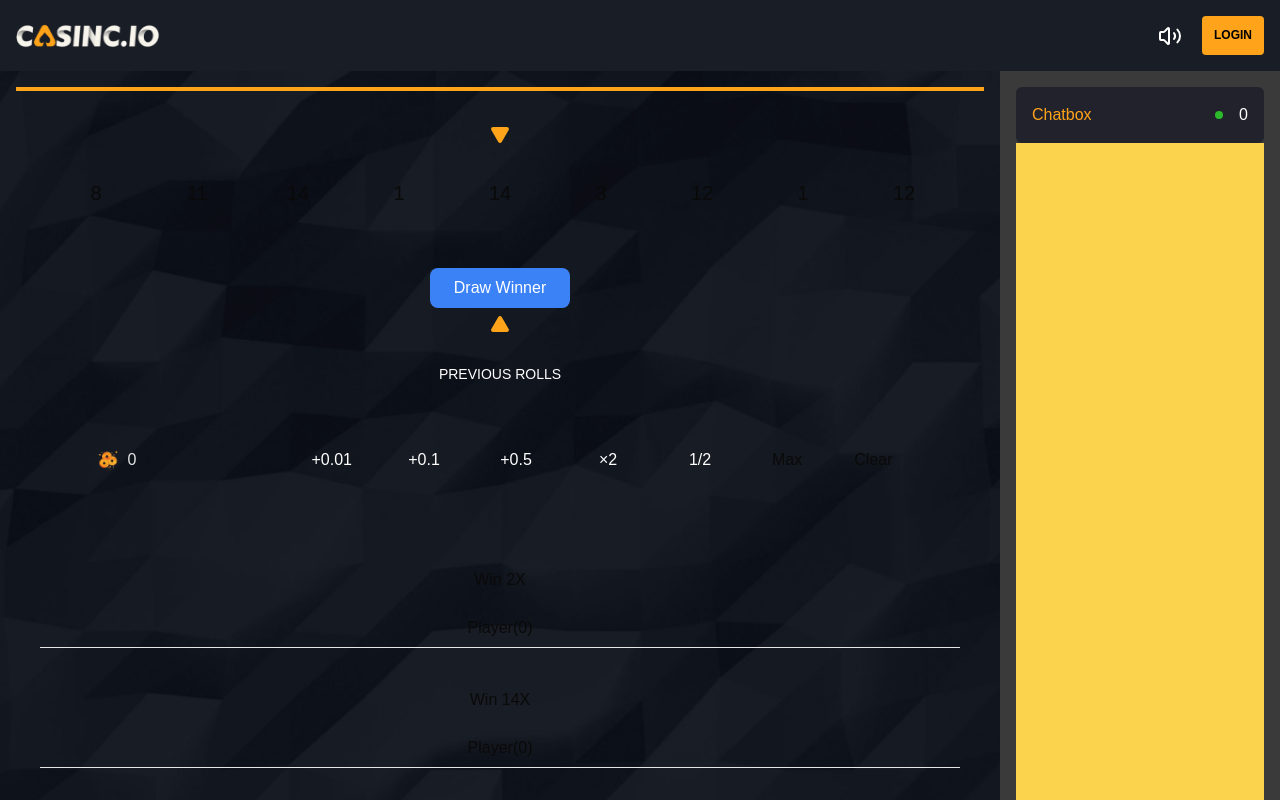
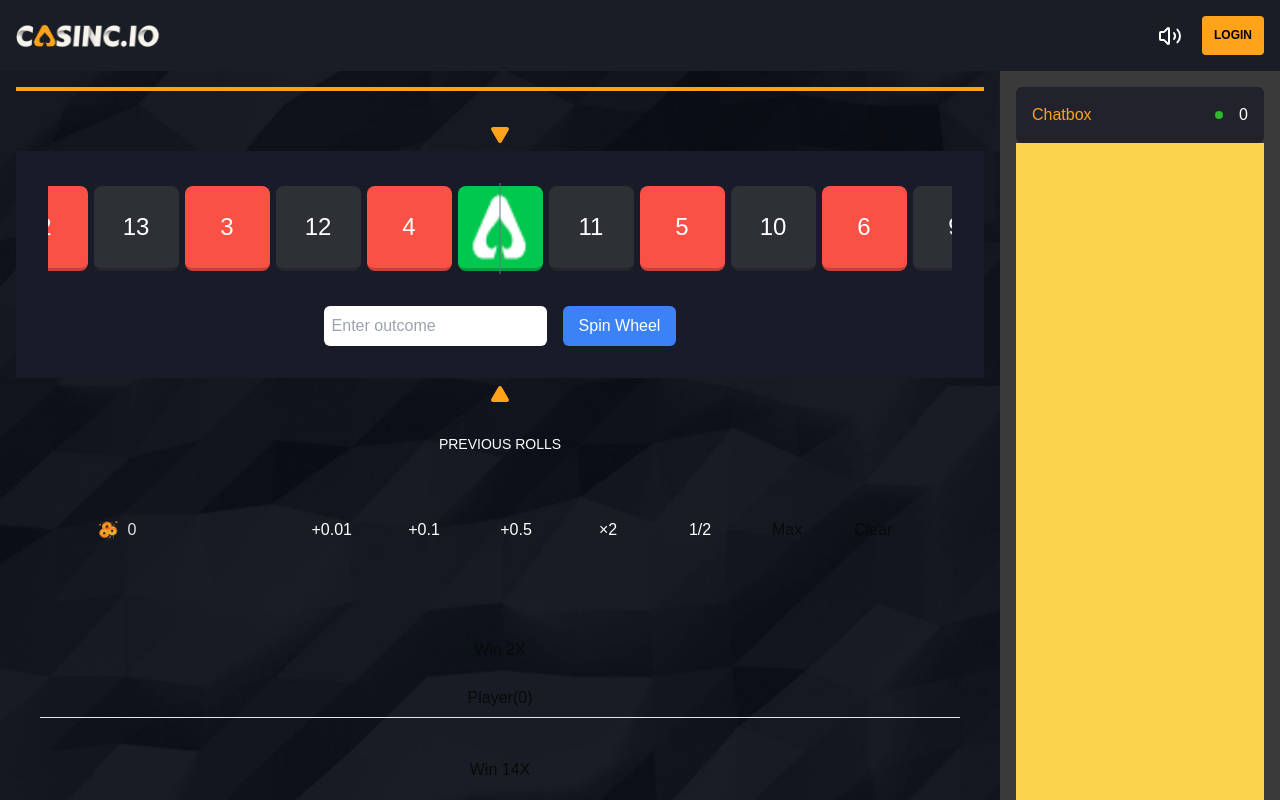
Before and after one commit to Navdeep-Davang/Roulette_Game, a Next.js app: page / in a window 1280 px wide. Shown: the top 800 px of the page. Built offline with nearby package versions, Linux system fonts and the light colour scheme.

Commit message:
CSS and Typescript for the wheel animation

```diff
--- /dev/null
+++ b/dir/components/roulette/Game/RouletteWheel/index.tsx
@@ -0,0 +1,133 @@
+'use client'
+
+import React, { useState, useRef, useEffect } from 'react';
+
+const RouletteWheel: React.FC = () => {
+  const [spinning, setSpinning] = useState(false);
+  const [outcome, setOutcome] = useState<number | null>(null);
+  const wheelRef = useRef<HTMLDivElement | null>(null);
+
+  // Initialize the wheel when the component mounts
+  const initWheel = () => {
+    const row = ["1", "14", "2", "13", "3", "12", "4", "0", "11", "5", "10", "6", "9", "7", "8"];
+
+    const colors = ["red", "black", "red", "black", "red", "black", "red", "green", "black", "red", "black", "red", "black", "red", "black"];
+
+    const wheel = wheelRef.current;
+    if (wheel) {
+      const rowsCount = 29;  // Ensure enough rows for proper spin
+      const rows = Array.from({ length: rowsCount }, () => {
+        const rowElement = document.createElement('div');
+        rowElement.classList.add('row');
+        row.forEach((number, idx) => {
+          const cardElement = document.createElement('div');
+          cardElement.classList.add('card', colors[idx]);
+          if (number === "0") {
+            const img = document.createElement('img');
+            img.classList.add('wheel-icon');
+            img.src = '/roulette/Sign.png';
+            img.alt = '0';
+            img.width = 70;
+            img.height = 70;
+            cardElement.appendChild(img);
+          } else {
+            cardElement.textContent = number;
+          }
+          rowElement.appendChild(cardElement);
+        });
+        return rowElement;
+      });
+
+      rows.forEach(rowElement => wheel.appendChild(rowElement));
+    }
+  };
+
+
+  // Function to spin the wheel based on the outcome
+  const spinWheel = (roll: number) => {
+    if (wheelRef.current && !spinning) {
+      setSpinning(true);
+      const wheel = wheelRef.current;
+      const order = [0, 11, 5, 10, 6, 9, 7, 8, 1, 14, 2, 13, 3, 12, 4];
+      const position = order.indexOf(roll);
+
+      const rows = 12;
+      const cardWidth = 85 + 3 * 2;
+      const landingPosition = rows * 15 * cardWidth + position * cardWidth;
+
+      const randomize = Math.floor(Math.random() * 85) - 85 / 2;
+      const landingPositionWithRandomize = landingPosition + randomize;
+
+      console.log(`Spin Position: ${position}`);
+      console.log(`Card Width: ${cardWidth}`);
+      console.log(`Landing Position: ${landingPosition}`);
+      console.log(`Randomize: ${randomize}`);
+      console.log(`Landing Position with Randomize: ${landingPositionWithRandomize}`);
+
+      const randomX = Math.floor(Math.random() * 50) / 100;
+      const randomY = Math.floor(Math.random() * 20) / 100;
+
+      wheel.style.transitionTimingFunction = `cubic-bezier(0, ${randomX}, ${randomY}, 1)`;
+      wheel.style.transitionDuration = '6s';
+      wheel.style.transform = `translate3d(-${landingPositionWithRandomize}px, 0, 0)`;
+
+      setTimeout(() => {
+        // Disable transition for the instant reset
+        wheel.style.transition = 'none';
+        const resetTo = -(position * cardWidth + randomize);
+        wheel.style.transform = `translate3d(${resetTo}px, 0, 0)`;
+
+        // Force a reflow to apply the transform without transition
+        void wheel.offsetHeight;
+
+        // Re-enable transitions for future spins
+        wheel.style.transition = '';
+        setSpinning(false);
+      }, 6000);
+    }
+  };
+
+
+
+  // Handle Spin button click
+  const handleSpin = () => {
+    if (outcome !== null && outcome >= 0)  {
+      spinWheel(outcome);
+    }
+  };
+
+  useEffect(() => {
+    initWheel();
+  }, []);
+
+  return (
+    <div className="bg-[#191B28] p-8 w-full flex flex-col items-center">
+      <div className="roulette-wrapper relative flex justify-center w-full mx-auto overflow-hidden">
+        <div className="selector absolute left-1/2 transform -translate-x-1/2 w-px bg-gray-500 h-full z-20" />
+        <div
+          ref={wheelRef}
+            className="wheel w-full flex justify-center items-center transition-transform duration-[6s] ease-in-out"
+        />
+      </div>
+
+      <div className="mt-8 text-center">
+        <input
+          className="p-2 rounded-md bg-white text-black"
+          placeholder="Enter outcome"
+          type="number"
+          value={outcome ?? ''}
+          onChange={(e) => setOutcome(Number(e.target.value))}
+        />
+        <button
+          className="ml-4 py-2 px-4 bg-blue-500 text-white rounded-md hover:bg-blue-600"
+          onClick={handleSpin}
+          disabled={spinning}
+        >
+          {spinning ? 'Spinning...' : 'Spin Wheel'}
+        </button>
+      </div>
+    </div>
+  );
+};
+
+export default RouletteWheel;
--- a/dir/components/roulette/Game/Wheel/index.tsx
+++ b/dir/components/roulette/Game/Wheel/index.tsx
@@ -1,11 +1,9 @@
-'use client';
+'use client'
 
-import React, { useRef, useState } from "react";
+import React, { useState } from "react";
 import Image from "next/image";
-import Slider from "react-slick";
-import "slick-carousel/slick/slick.css";
-import "slick-carousel/slick/slick-theme.css";
 
+const Wheel = () => {
   const wheelData = [
     { value: "14", colorClass: "gradient-dark" },
     { value: "3", colorClass: "gradient-red" },
@@ -21,7 +19,7 @@ const wheelData = [
         <Image
           className="wheel-icon"
           src="/roulette/Sign.png"
-        alt="Special Icon"
+          alt="0"
           width={70}
           height={70}
         />
@@ -35,76 +33,62 @@ const wheelData = [
     { value: "1", colorClass: "gradient-red" },
   ];
 
+  const [wheelRotation, setWheelRotation] = useState(0);
 
+  const spinWheel = (targetValue: number) => {
+    const order = [0, 11, 5, 10, 6, 9, 7, 8, 1, 14, 2, 13, 3, 12, 4];
+    const position = order.indexOf(targetValue);
+    const rows = 12;
+    const card = 85; // Width of the wheel item + margin
+    const landingPosition = (rows * 15 * card) + (position * card);
+    const randomize = Math.floor(Math.random() * 75) - 37;
 
-const Wheel = () => {
+    const finalPosition = landingPosition + randomize;
+    setWheelRotation(finalPosition);
 
-
-  const [winner, setWinner] = useState<string | React.JSX.Element | null>(null);
-  const sliderRef = useRef<Slider | null>(null);
-
-  const drawWinner = () => {
-    const randomIndex = Math.floor(Math.random() * wheelData.length);
-    setWinner(wheelData[randomIndex].value);
-
-    // Smooth scroll to the winner slide based on the index
-    if (sliderRef.current) {
-      sliderRef.current.slickGoTo(randomIndex);
-    }
+    // Applying smooth transition and reset
+    setTimeout(() => {
+      setWheelRotation(-(position * card + randomize)); // Reset position after spinning
+    }, 6000); // After 6 seconds, reset the wheel
   };
 
-
-
-  const settings = {
-    infinite: true,
-    speed: 500,
-    slidesToShow: 5, // Adjust based on your design
-    slidesToScroll: 1,
-    autoplay: false,
-    autoplaySpeed: 20,
-    pauseOnHover: true,
-    arrows: false,
-    centerMode: true,
-    centerPadding: '20px',
-    variableWidth: true,
-    beforeChange: (currentSlide: number, nextSlide: number) => {
-      if (nextSlide < currentSlide) {
-        return false; // Prevent backward slide
-      }
-    },
-  };
-
-
   return (
-    <div className="wheel-container w-full">
-      <div className="carousel-wrapper select-none w-full flex flex-col items-center">
-        <Slider {...settings}
-          className="w-full"
-          ref={sliderRef}
+    <div className="w-full">
+      <div className="wheel-container">
+        <div className="wheel-selector"></div>
+        <div
+          className="wheel-content"
+          style={{
+            transform: `translate3d(-${wheelRotation}px, 0, 0)`, // Use translate3d for smoother animations
+            transition: "transform 6s cubic-bezier(0.1, 0.75, 0.25, 1)", // Add cubic-bezier for smoother easing
+            willChange: "transform",
+          }}
         >
           {wheelData.map((item, index) => (
-            <div key={index} className="item-card mx-2 justify-center items-center">
             <div
-                className={`wheel-item w-[85px] h-20 pt-7 pb-6 rounded-lg flex-col justify-center items-center inline-flex ${item.colorClass}`}
+              key={index}
+              className={`wheel-item ${item.colorClass}`}
             >
-                <div className="wheel-text min-w-8 text-center text-xl font-normal">
-                  {item.value}
+              <div className="wheel-text">{item.value}</div>
+            </div>
+          ))}
         </div>
       </div>
-            </div>
-          ))}
-        </Slider>
+
+      <div className="mt-4 flex justify-center items-center gap-2">
+        <input
+          type="number"
+          placeholder="Outcome"
+          className="px-2 py-1 rounded border border-gray-300"
+          min="0"
+          max="14"
+        />
         <button
-          onClick={drawWinner}
-          className="draw-winner-btn mt-6 px-6 py-2 bg-blue-500 text-white rounded-lg hover:bg-blue-600"
+          className="px-4 py-2 bg-blue-500 text-white rounded"
+          onClick={() => spinWheel(12)} // You can replace 12 with the desired value
         >
-          Draw Winner
+          Spin Wheel
         </button>
-        {winner && (
-          <div className="winner-display mt-4 text-center text-2xl font-bold text-green-600">
-            Winner: {typeof winner === "string" ? winner : "Special Icon"}
-          </div>
-        )}
       </div>
     </div>
   );
--- a/dir/components/roulette/Game/index.tsx
+++ b/dir/components/roulette/Game/index.tsx
@@ -1,7 +1,8 @@
 import React from 'react'
 import SolidArrow from '../../svg/SolidArrow'
-import Wheel from './Wheel'
+// import Wheel from './Wheel'
 import GameOverlay from './GameOverlay'
+import RouletteWheel from './RouletteWheel'
 
 
 export const Game = () => {
@@ -18,7 +19,11 @@ export const Game = () => {
             {/* The actual content */}
             <div className='flex flex-col py-4 gap-2 items-center justify-center'>
               <SolidArrow className="rotate-180" />
-              <Wheel />
+
+              <RouletteWheel/>
+
+              {/* <Wheel /> */}
+
               <SolidArrow />
             </div>
 
--- a/dir/styles/components/index.css
+++ b/dir/styles/components/index.css
@@ -2,3 +2,4 @@
 @import "./footer/index.css";
 @import "./chatPanel/index.css";
 @import "./roulette/index.css";
+@import "./roulette/game/RouletteWheel/index.css"
--- /dev/null
+++ b/dir/styles/components/roulette/game/RouletteWheel/index.css
@@ -0,0 +1,28 @@
+.row {
+    display: flex;
+  }
+
+  .card {
+    height: 85px;
+    width: 85px;
+    margin: 3px;
+    border-radius: 8px;
+    border-bottom: 3px solid rgba(0, 0, 0, 0.2);
+    display: flex;
+    align-items: center;
+    justify-content: center;
+    color: white;
+    font-size: 1.5em;
+  }
+
+  .red {
+    background-color: #f95146;
+  }
+
+  .black {
+    background-color: #2d3035;
+  }
+
+  .green {
+    background-color: #00c74d;
+  }
--- a/dir/styles/components/roulette/game/wheel/index.css
+++ b/dir/styles/components/roulette/game/wheel/index.css
@@ -13,6 +13,50 @@
     --gradient-green-end: #52e27a;
     --text-white: #ffffff;
   }
+
+  .wheel {
+    transition: transform 1s ease-out;
+  }
+
+  .wheel-container {
+    display: flex;
+    justify-content: center;
+    align-items: center;
+    position: relative;
+    overflow: hidden;
+    width: 100%;
+    height: 80px;
+  }
+
+  .wheel-selector {
+    position: absolute;
+    top: 0;
+    bottom: 0;
+    left: 50%;
+    transform: translateX(-50%);
+    background-color: #B0BEC5; /* Gray color */
+    width: 2px;
+    z-index: 10;
+  }
+
+  .wheel-content {
+    display: flex;
+    transition: transform 1s ease-out;
+  }
+
+  .wheel-item {
+    min-width: 85px;
+    height: 80px;
+    display: flex;
+    justify-content: center;
+    align-items: center;
+    border-radius: 12px;
+    padding-top: 1.75rem; /* 7/4 for centering the number */
+    padding-bottom: 1.5rem; /* 6/4 for centering the number */
+    flex-direction: column;
+    text-align: center;
+  }
+
 
   /* Gradient styles */
   .gradient-dark {
```
Lines whose indentation alone changed are shown as unchanged.
